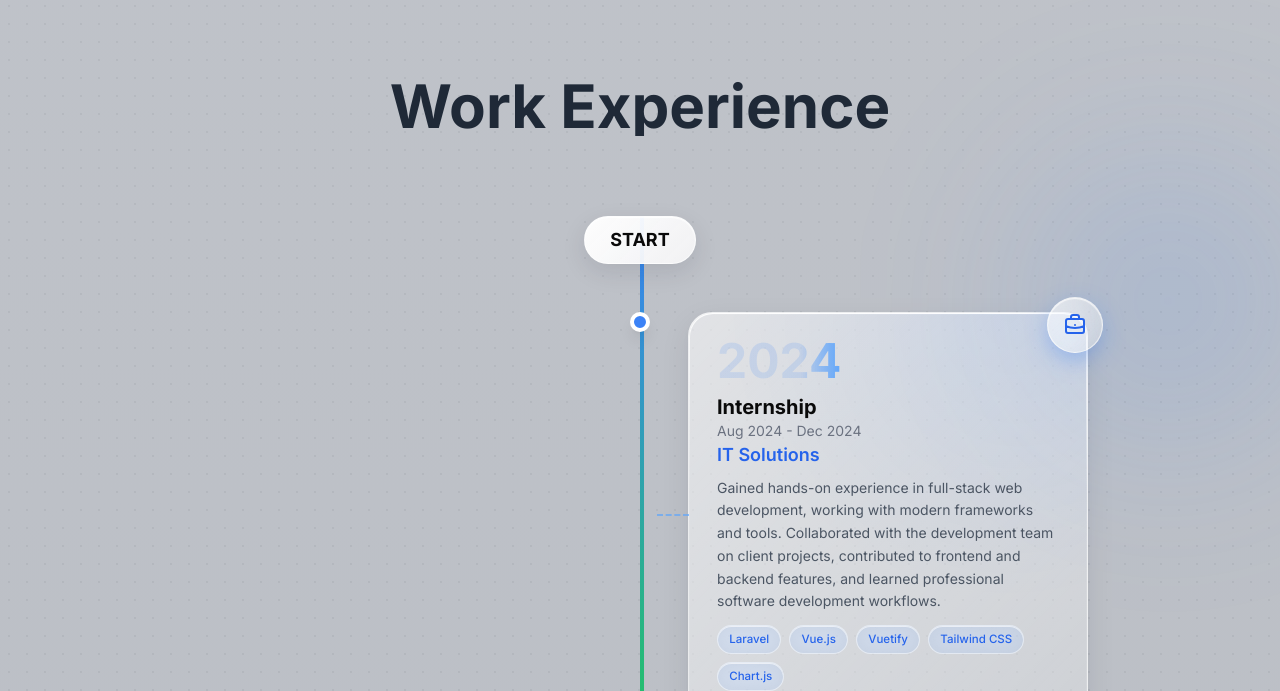
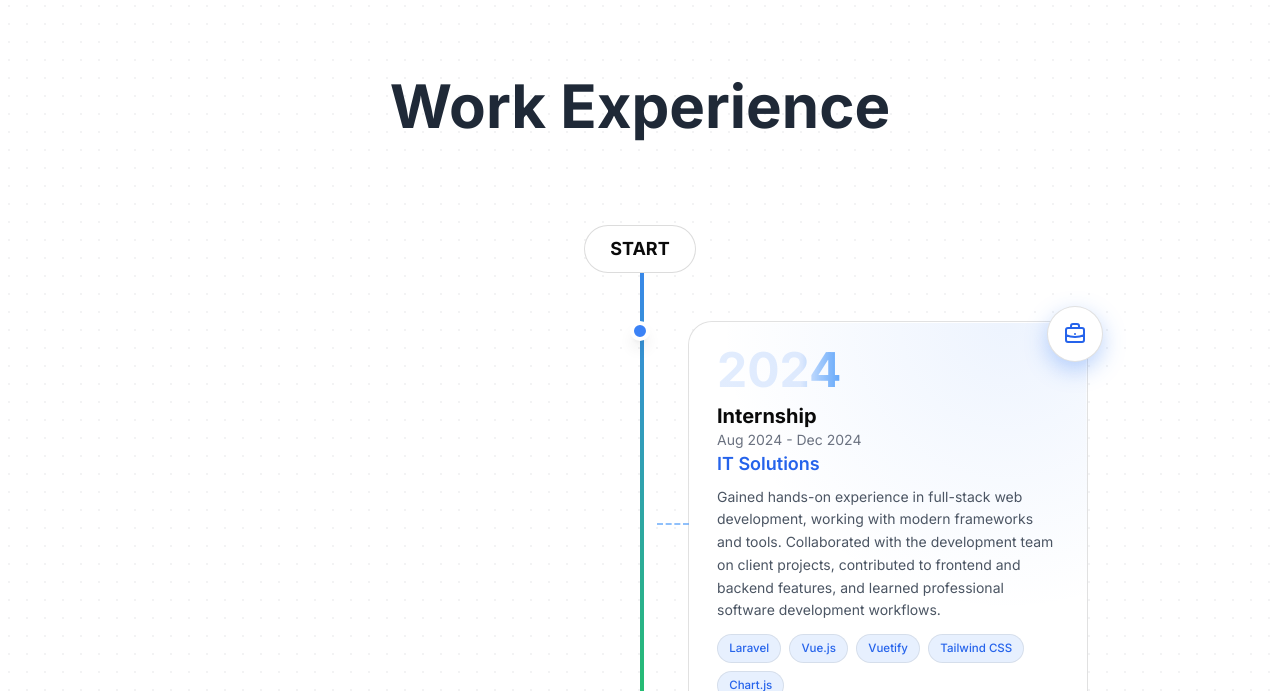
Before and after one commit to koeuk/Portfolio, a Nuxt app: page / in a window 1280 px wide. Shown: the part 2109-2800 px from the top of the page. Built offline with nearby package versions, Linux system fonts and the light colour scheme.

Commit message:
refactor: standardize UI surfaces to solid white, replace glass effects with border-based styling, and implement heading reveal animations.

```diff
--- a/assets/css/main.css
+++ b/assets/css/main.css
@@ -55,7 +55,7 @@
   }
 
   body:not(.dark) {
-    background-color: #bcbfc5;
+    background-color: #ffffff;
   }
 
   * {
@@ -150,14 +150,14 @@
     z-index: 1;
   }
 
-  /* Light theme-aware glass */
+  /* Light surface — solid white with a hairline edge so cards read on a white page */
   .lg-glass {
-    background: linear-gradient(135deg, rgba(255, 255, 255, 0.55), rgba(255, 255, 255, 0.28));
-    border: 1px solid rgba(255, 255, 255, 0.55);
-    box-shadow: inset 0 1px 1px rgba(255, 255, 255, 0.7);
+    background: #ffffff;
+    border: 1px solid rgba(13, 13, 13, 0.12);
+    box-shadow: 0 10px 30px rgba(15, 23, 42, 0.05);
   }
   .lg-glass::before {
-    background: linear-gradient(180deg, rgba(255, 255, 255, 0.9), rgba(255, 255, 255, 0) 45%);
+    background: none;
   }
 
   /* Dark variant — for always-dark surfaces and .dark theme */
@@ -179,8 +179,8 @@
     transform: translateY(-5px);
   }
   .lg-glass.lg-glass-hover:hover {
-    border-color: rgba(255, 255, 255, 0.8);
-    box-shadow: inset 0 1px 1px rgba(255, 255, 255, 0.85);
+    border-color: rgba(13, 13, 13, 0.22);
+    box-shadow: 0 20px 40px rgba(15, 23, 42, 0.1);
   }
   .lg-glass-dark.lg-glass-hover:hover,
   .dark .lg-glass.lg-glass-hover:hover {
@@ -318,61 +318,45 @@
   }
 }
 
-/* Title shimmer — adapts to light/dark theme. Use on any section heading. */
+/* Section heading colour — solid, adapts to light/dark theme. */
 .title-shimmer {
-  background: linear-gradient(
-    90deg,
-    rgba(31, 41, 55, 1) 0%,
-    rgba(31, 41, 55, 1) 35%,
-    rgba(34, 197, 94, 1) 30%,
-    rgba(31, 41, 55, 1) 65%,
-    rgba(31, 41, 55, 1) 100%
-  );
-  background-size: 200% 100%;
-  -webkit-background-clip: text;
-  background-clip: text;
-  -webkit-text-fill-color: transparent;
-  color: transparent;
-  animation: title-shimmer-sweep 4s cubic-bezier(0.4, 0, 0.2, 1) infinite;
+  color: rgb(31, 41, 55);
 }
 
 /* `title-shimmer-light` — for sections that are always dark regardless of theme
    (e.g. Contact's primary gradient). `.dark .title-shimmer` shares the same look. */
 .dark .title-shimmer,
 .title-shimmer-light {
-  background: linear-gradient(
-    90deg,
-    rgba(255, 255, 255, 0.9) 0%,
-    rgba(255, 255, 255, 0.9) 35%,
-    rgba(134, 239, 172, 1) 30%,
-    rgba(255, 255, 255, 0.9) 65%,
-    rgba(255, 255, 255, 0.9) 100%
-  );
-  background-size: 200% 100%;
-  -webkit-background-clip: text;
-  background-clip: text;
-  -webkit-text-fill-color: transparent;
-  color: transparent;
-  animation: title-shimmer-sweep 4s cubic-bezier(0.4, 0, 0.2, 1) infinite;
+  color: #ffffff;
 }
 
-@keyframes title-shimmer-sweep {
-  0% { background-position: -200% 0; }
-  100% { background-position: 200% 0; }
+/* Masked reveal — the heading rises out of a clipped band when its section
+   scrolls into view. Put `.title-reveal` on the heading and wrap the text in
+   a `.title-reveal-inner` span; the section toggles `.section-visible`. */
+.title-reveal {
+  display: block;
+  overflow: hidden;
+  padding-bottom: 0.15em;
+}
+
+.title-reveal-inner {
+  display: inline-block;
+  transform: translateY(110%) rotate(3deg);
+  opacity: 0;
+  transition:
+    transform 1s cubic-bezier(0.22, 1, 0.36, 1),
+    opacity 0.8s ease;
+}
+
+.section-visible .title-reveal-inner {
+  transform: translateY(0) rotate(0);
+  opacity: 1;
 }
 
 @media (prefers-reduced-motion: reduce) {
-  .title-shimmer {
-    animation: none;
-    background: none;
-    -webkit-text-fill-color: rgb(31, 41, 55);
-    color: rgb(31, 41, 55);
-  }
-  .dark .title-shimmer,
-  .title-shimmer-light {
-    animation: none;
-    background: none;
-    -webkit-text-fill-color: #ffffff;
-    color: #ffffff;
+  .title-reveal-inner {
+    transform: none;
+    opacity: 1;
+    transition: none;
   }
 }
--- a/components/WorkExperience.vue
+++ b/components/WorkExperience.vue
@@ -1,12 +1,8 @@
 <template>
   <section id="work-experience" ref="elementRef" class="section relative overflow-hidden">
-    <!-- Ambient refraction orbs so the glass material reads against the page -->
-    <div class="glass-orb glass-orb-blue" aria-hidden="true"></div>
-    <div class="glass-orb glass-orb-green" aria-hidden="true"></div>
-
-    <div class="relative" :class="{ 'section-visible': isVisible }">
-      <h2 class="text-4xl md:text-5xl lg:text-6xl font-bold text-center mb-20 section-title title-shimmer">
-        Work Experience
+<div class="relative" :class="{ 'section-visible': isVisible }">
+      <h2 class="text-4xl md:text-5xl lg:text-6xl font-bold text-center mb-20 title-shimmer title-reveal">
+        <span class="title-reveal-inner">Work Experience</span>
       </h2>
 
       <div class="relative max-w-4xl mx-auto timeline-content">
@@ -93,7 +89,7 @@
 
         <!-- PRESENT -->
         <div class="flex justify-center mt-4 relative z-10 timeline-step timeline-step-end">
-          <div class="glass-capsule glass-capsule-present text-emerald-600 dark:text-emerald-400 font-bold text-lg">
+          <div class="glass-capsule text-emerald-600 dark:text-emerald-400 font-bold text-lg">
             PRESENT
           </div>
         </div>
@@ -117,18 +113,11 @@ const { isVisible, elementRef } = useScrollAnimation()
   border-radius: 24px;
   padding: 1.5rem 1.75rem;
   isolation: isolate;
-  background: linear-gradient(135deg, rgba(255, 255, 255, 0.55), rgba(255, 255, 255, 0.28));
-  -webkit-backdrop-filter: blur(20px) saturate(180%);
-  backdrop-filter: blur(20px) saturate(180%);
-  border: 1px solid rgba(255, 255, 255, 0.55);
-  box-shadow:
-    inset 0 1px 1px rgba(255, 255, 255, 0.75),
-    inset 0 -1px 1px rgba(255, 255, 255, 0.25),
-    0 10px 30px rgba(15, 23, 42, 0.08),
-    0 2px 8px rgba(15, 23, 42, 0.04);
+  background: #ffffff;
+  border: 1px solid rgba(13, 13, 13, 0.12);
+  box-shadow: none;
   transition:
     transform 0.55s cubic-bezier(0.22, 1, 0.36, 1),
-    box-shadow 0.55s cubic-bezier(0.22, 1, 0.36, 1),
     border-color 0.55s ease;
 }
 
@@ -169,11 +158,6 @@ const { isVisible, elementRef } = useScrollAnimation()
 
 .glass-card:hover {
   transform: translateY(-6px) scale(1.012);
-  box-shadow:
-    inset 0 1px 1px rgba(255, 255, 255, 0.85),
-    inset 0 -1px 1px rgba(255, 255, 255, 0.3),
-    0 24px 50px rgba(15, 23, 42, 0.14),
-    0 6px 16px rgba(15, 23, 42, 0.08);
 }
 
 .glass-card:hover::after {
@@ -194,9 +178,7 @@ const { isVisible, elementRef } = useScrollAnimation()
   border-color: rgba(255, 255, 255, 0.12);
   box-shadow:
     inset 0 1px 1px rgba(255, 255, 255, 0.12),
-    inset 0 -1px 1px rgba(255, 255, 255, 0.04),
-    0 16px 40px rgba(0, 0, 0, 0.45),
-    0 4px 12px rgba(0, 0, 0, 0.3);
+    inset 0 -1px 1px rgba(255, 255, 255, 0.04);
 }
 
 .dark .glass-card::before {
@@ -204,21 +186,14 @@ const { isVisible, elementRef } = useScrollAnimation()
 }
 
 .dark .glass-card:hover {
-  box-shadow:
-    inset 0 1px 1px rgba(255, 255, 255, 0.18),
-    0 28px 60px rgba(0, 0, 0, 0.55),
-    0 8px 20px rgba(0, 0, 0, 0.4);
+  box-shadow: inset 0 1px 1px rgba(255, 255, 255, 0.18);
 }
 
 /* Floating glass icon discs */
 .glass-icon {
-  background: linear-gradient(135deg, rgba(255, 255, 255, 0.6), rgba(255, 255, 255, 0.25));
-  -webkit-backdrop-filter: blur(14px) saturate(180%);
-  backdrop-filter: blur(14px) saturate(180%);
-  box-shadow:
-    inset 0 1px 1px rgba(255, 255, 255, 0.8),
-    0 8px 20px rgba(15, 23, 42, 0.12);
-  border: 1px solid rgba(255, 255, 255, 0.6);
+  background: #ffffff;
+  border: 1px solid rgba(13, 13, 13, 0.12);
+  box-shadow: 0 8px 20px rgba(15, 23, 42, 0.1);
   z-index: 2;
   transition: transform 0.5s cubic-bezier(0.22, 1, 0.36, 1);
 }
@@ -241,10 +216,7 @@ const { isVisible, elementRef } = useScrollAnimation()
   font-size: 0.72rem;
   font-weight: 500;
   border-radius: 9999px;
-  -webkit-backdrop-filter: blur(10px) saturate(160%);
-  backdrop-filter: blur(10px) saturate(160%);
-  border: 1px solid rgba(255, 255, 255, 0.5);
-  box-shadow: inset 0 1px 0 rgba(255, 255, 255, 0.6);
+  border: 1px solid rgba(13, 13, 13, 0.08);
   transition: transform 0.35s cubic-bezier(0.22, 1, 0.36, 1), box-shadow 0.35s ease;
 }
 
@@ -270,55 +242,22 @@ const { isVisible, elementRef } = useScrollAnimation()
   z-index: 10;
   padding: 0.55rem 1.6rem;
   border-radius: 9999px;
-  background: linear-gradient(135deg, rgba(255, 255, 255, 0.97), rgba(244, 244, 246, 0.94));
-  -webkit-backdrop-filter: blur(16px) saturate(180%);
-  backdrop-filter: blur(16px) saturate(180%);
-  border: 1px solid rgba(255, 255, 255, 0.6);
-  box-shadow:
-    inset 0 1px 1px rgba(255, 255, 255, 0.8),
-    0 8px 24px rgba(15, 23, 42, 0.1);
-  transition: transform 0.5s cubic-bezier(0.22, 1, 0.36, 1), box-shadow 0.5s ease;
+  background: #ffffff;
+  border: 1px solid rgba(13, 13, 13, 0.14);
+  box-shadow: none;
+  transition: transform 0.5s cubic-bezier(0.22, 1, 0.36, 1);
 }
 
 .glass-capsule:hover { transform: translateY(-3px) scale(1.03); }
-.glass-capsule-present { box-shadow: inset 0 1px 1px rgba(255, 255, 255, 0.8), 0 8px 26px rgba(16, 185, 129, 0.3); }
 
 .dark .glass-capsule {
   background: linear-gradient(135deg, rgba(38, 40, 46, 0.96), rgba(20, 22, 26, 0.95));
   border-color: rgba(255, 255, 255, 0.14);
-  box-shadow: inset 0 1px 1px rgba(255, 255, 255, 0.14), 0 10px 28px rgba(0, 0, 0, 0.4);
+  box-shadow: inset 0 1px 1px rgba(255, 255, 255, 0.14);
 }
 
 /* Dashed connector — soften so it reads as light meeting the glass */
 .glass-connector { opacity: 0.7; }
-
-/* Ambient refraction orbs behind the timeline */
-.glass-orb {
-  position: absolute;
-  border-radius: 9999px;
-  filter: blur(90px);
-  opacity: 0.5;
-  pointer-events: none;
-  z-index: 0;
-}
-
-.glass-orb-blue {
-  width: 26rem;
-  height: 26rem;
-  top: 8%;
-  right: -6rem;
-  background: radial-gradient(circle, rgba(59, 130, 246, 0.45), transparent 70%);
-}
-
-.glass-orb-green {
-  width: 28rem;
-  height: 28rem;
-  bottom: 6%;
-  left: -7rem;
-  background: radial-gradient(circle, rgba(34, 197, 94, 0.4), transparent 70%);
-}
-
-.dark .glass-orb { opacity: 0.35; }
 
 @media (prefers-reduced-motion: reduce) {
   .glass-card,
@@ -329,18 +268,11 @@ const { isVisible, elementRef } = useScrollAnimation()
   }
 }
 
-.section-title,
 .timeline-content {
   opacity: 0;
   filter: blur(10px);
   transform: translateY(50px) scale(0.95);
   transition: all 1.2s cubic-bezier(0.22, 1, 0.36, 1);
-}
-
-.section-visible .section-title {
-  opacity: 1;
-  filter: blur(0);
-  transform: translateY(0) scale(1);
 }
 
 .section-visible .timeline-content {
--- a/layouts/default.vue
+++ b/layouts/default.vue
@@ -23,8 +23,8 @@ const route = useRoute()
 .page-stage {
   position: relative;
   isolation: isolate;
-  /* Soft grey stage the white cards float on (matches the editorial hero) */
-  background: linear-gradient(180deg, #c7cad0 0%, #b4b8bf 100%);
+  /* Match the editorial hero surface across every section */
+  background: #fff;
 }
 
 :global(.dark) .page-stage {
@@ -43,24 +43,18 @@ const route = useRoute()
   mask-image: linear-gradient(180deg, #000 0%, #000 60%, transparent 100%);
 }
 
-/* Static atmosphere: dotted grid + two corner tints (warm + sage). */
+/* Static atmosphere: dotted grid only. */
 .atmosphere {
   position: absolute;
   inset: 0;
-  background-image:
-    radial-gradient(circle at 0% 0%, rgba(245, 158, 11, 0.07), transparent 40%),
-    radial-gradient(circle at 100% 0%, rgba(34, 197, 94, 0.07), transparent 42%),
-    radial-gradient(rgba(15, 23, 42, 0.05) 1px, transparent 1px);
-  background-size: auto, auto, 18px 18px;
+  background-image: radial-gradient(rgba(15, 23, 42, 0.05) 1px, transparent 1px);
+  background-size: 18px 18px;
 }
 
 /* Light dots read better on dark surfaces. */
 :global(.dark) .atmosphere {
-  background-image:
-    radial-gradient(circle at 0% 0%, rgba(245, 158, 11, 0.06), transparent 40%),
-    radial-gradient(circle at 100% 0%, rgba(34, 197, 94, 0.08), transparent 42%),
-    radial-gradient(rgba(255, 255, 255, 0.04) 1px, transparent 1px);
-  background-size: auto, auto, 18px 18px;
+  background-image: radial-gradient(rgba(255, 255, 255, 0.04) 1px, transparent 1px);
+  background-size: 18px 18px;
 }
 
 /* Page-load entrance: gentle fade + lift, replayed per route via :key. */
--- a/pages/experience/index.vue
+++ b/pages/experience/index.vue
@@ -1,6 +1,16 @@
 <template>
   <div class="min-h-screen pt-24 pb-20 transition-colors">
     <div class="max-w-7xl mx-auto px-4 md:px-8">
+      <!-- Back Link -->
+      <NuxtLink to="/about-me/my-info?section=projects"
+        class="group inline-flex items-center gap-2 text-sm font-bold text-gray-400 hover:text-primary dark:hover:text-white transition-all uppercase tracking-widest mb-10">
+        <svg xmlns="http://www.w3.org/2000/svg" class="h-4 w-4 transition-transform group-hover:-translate-x-1"
+          fill="none" viewBox="0 0 24 24" stroke="currentColor">
+          <path stroke-linecap="round" stroke-linejoin="round" stroke-width="2" d="M10 19l-7-7m0 0l7-7m-7 7h18" />
+        </svg>
+        Back
+      </NuxtLink>
+
       <!-- Header -->
       <div class="text-center mb-16 space-y-4">
         <h1 class="text-4xl md:text-5xl lg:text-7xl font-bold text-primary dark:text-white slide-up">
```
